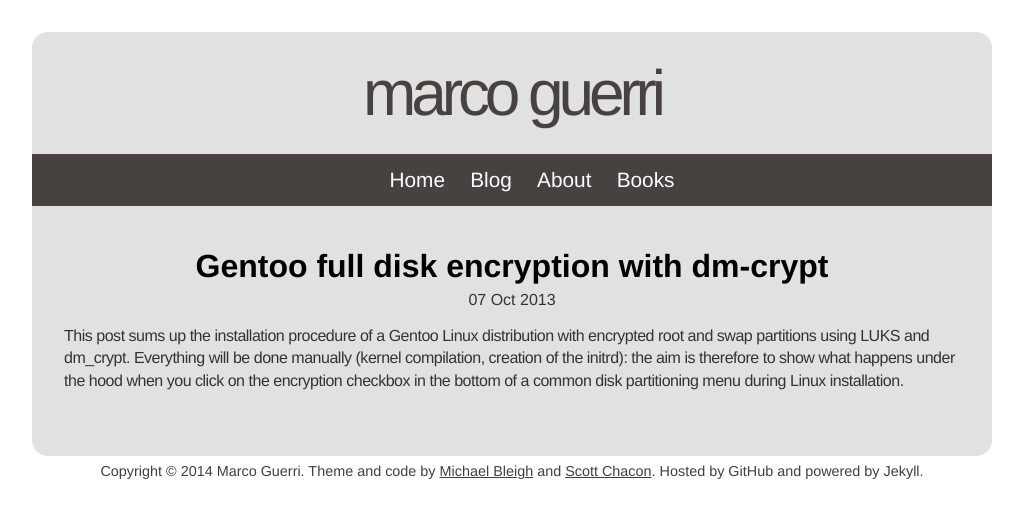
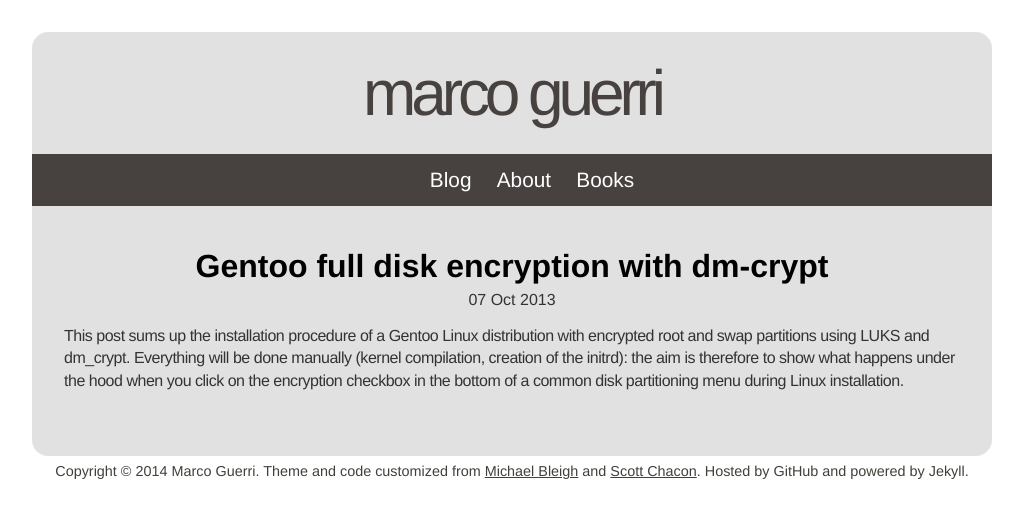
Before and after one commit to marcoguerri/marcoguerri.github.io, a Jekyll site: the page built from blog.html, in a window 1280 px wide. Shown: the top 518 px of the page, without its empty margins (128-1151 px from the left). Built offline with Jekyll 4.4.1, drawn with Linux system fonts in a browser that asks for light colours; Markdown is read by kramdown in place of the engine named in the settings.

Commit message:
blog page is now home. Modified to list only posts not book-related

```diff
--- a/_layouts/master.html
+++ b/_layouts/master.html
@@ -18,8 +18,7 @@
       </div>
       <div id='menu'>
         <ul>
-          <li><a href='/'>Home</a></li>
-          <li><a href='/blog.html'>Blog</a></li>
+          <li><a href='/'>Blog</a></li>
           <li><a href='/about.html'>About</a></li>
           <li><a href='/books.html'>Books</a></li>
         </ul>
@@ -30,7 +29,7 @@
       </div>
     </div>
     <div id='footer'>
-        Copyright © 2014 Marco Guerri. Theme and code by
+        Copyright © 2014 Marco Guerri. Theme and code customized from
         <a href="http://github.com/mbleigh"><u>Michael Bleigh</u></a> and
         <a href="http://github.com/schacon/schacon.github.com/"><u>Scott Chacon</u></a>.
         Hosted by GitHub and powered by Jekyll.
```
Also changed, not shown: index.html (+28 -8 lines), 1 other file.
